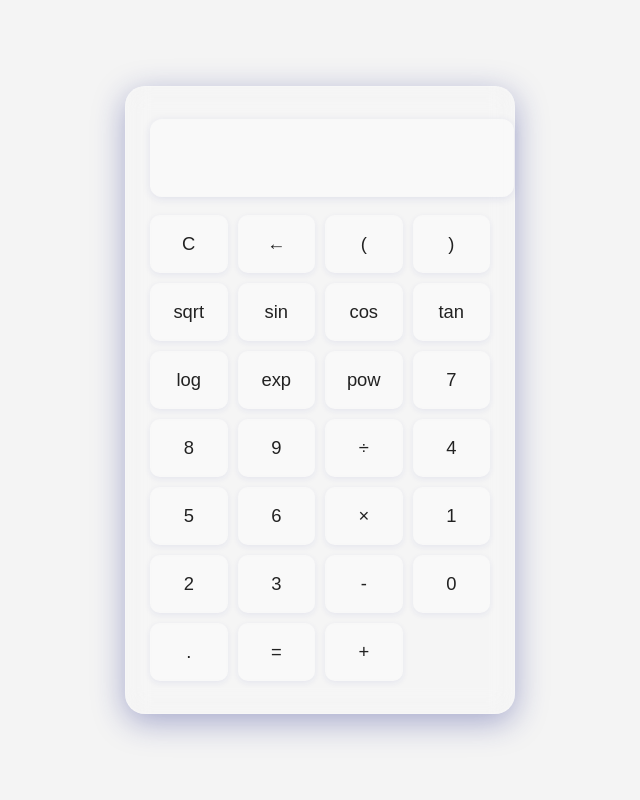
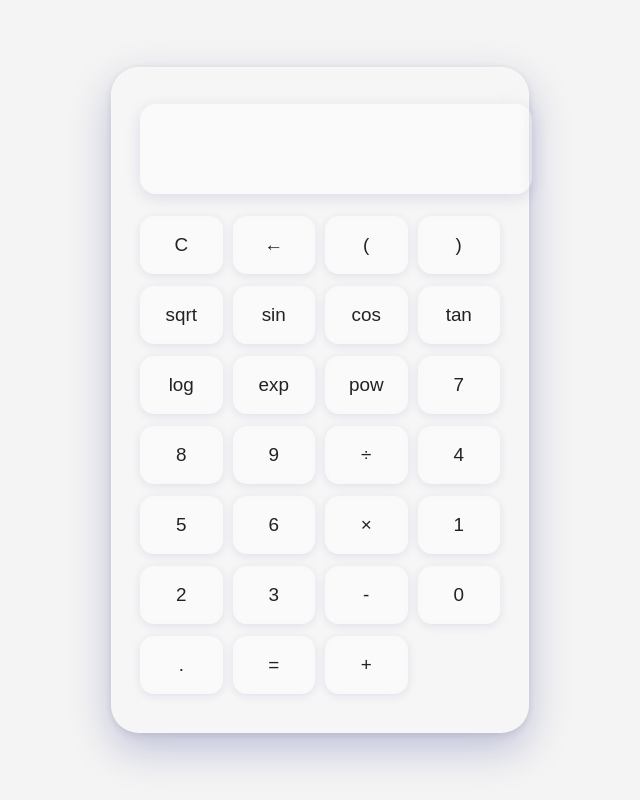
Before and after one commit to Zwe-Nyi-Nyi-KBZ/MCP-Testing, a plain HTML site: page calculator/index.html in a window 1280 px wide. Shown: the whole page, without its empty margins (320-960 px from the left). Drawn offline with Linux system fonts and the light colour scheme.

Commit message:
Resolve conflicts in blsh.txt and calculator/style.css

```diff
--- a/calculator/style.css
+++ b/calculator/style.css
@@ -7,29 +7,41 @@ body {
     margin: 0;
 }
 .calculator {
-    background: rgba(255, 255, 255, 0.15);
-    backdrop-filter: blur(12px) saturate(180%);
-    -webkit-backdrop-filter: blur(12px) saturate(180%);
-    border-radius: 20px;
-    box-shadow: 0 8px 32px 0 rgba(31, 38, 135, 0.37);
-    border: 1px solid rgba(255, 255, 255, 0.18);
-    padding: 32px 24px;
-    width: 340px;
-    transition: box-shadow 0.3s;
+    background: rgba(255, 255, 255, 0.18);
+    backdrop-filter: blur(18px) saturate(200%);
+    -webkit-backdrop-filter: blur(18px) saturate(200%);
+    border-radius: 28px;
+    box-shadow: 0 16px 40px 0 rgba(31, 38, 135, 0.25), 0 2px 8px 0 rgba(0,0,0,0.10);
+    border: 1.5px solid rgba(255, 255, 255, 0.22);
+    padding: 36px 28px;
+    width: 360px;
+    transition: box-shadow 0.3s, transform 0.3s;
+    position: relative;
+    top: 0;
+    left: 0;
+    z-index: 10;
+    animation: floatUp 2.5s cubic-bezier(.19,1,.22,1) infinite alternate;
+}
+
+@keyframes floatUp {
+    0% { transform: translateY(0px) scale(1); box-shadow: 0 16px 40px 0 rgba(31, 38, 135, 0.25), 0 2px 8px 0 rgba(0,0,0,0.10); }
+    100% { transform: translateY(-12px) scale(1.03); box-shadow: 0 24px 60px 0 rgba(31, 38, 135, 0.32), 0 4px 16px 0 rgba(0,0,0,0.12); }
 }
 .display {
     width: 100%;
-    height: 54px;
-    font-size: 2em;
-    margin-bottom: 18px;
+    height: 58px;
+    font-size: 2.1em;
+    margin-bottom: 22px;
     text-align: right;
     border: none;
-    border-radius: 12px;
-    padding: 12px;
-    background: rgba(255,255,255,0.25);
+    border-radius: 16px;
+    padding: 16px;
+    background: rgba(255,255,255,0.32);
     color: #222;
-    box-shadow: 0 2px 8px rgba(31,38,135,0.10);
-    backdrop-filter: blur(4px);
+    box-shadow: 0 4px 16px rgba(31,38,135,0.12);
+    backdrop-filter: blur(6px);
+    font-weight: 500;
+    letter-spacing: 1px;
 }
 .buttons {
     display: grid;
@@ -38,21 +50,25 @@ body {
 }
 button {
     padding: 18px;
-    font-size: 1.15em;
+    font-size: 1.18em;
     border: none;
-    border-radius: 10px;
-    background: rgba(255,255,255,0.22);
+    border-radius: 14px;
+    background: rgba(255,255,255,0.28);
     color: #222;
     cursor: pointer;
-    box-shadow: 0 2px 6px rgba(31,38,135,0.08);
-    transition: background 0.2s, box-shadow 0.2s;
-    backdrop-filter: blur(2px);
+    box-shadow: 0 2px 10px rgba(31,38,135,0.10);
+    transition: background 0.2s, box-shadow 0.2s, transform 0.2s;
+    backdrop-filter: blur(3px);
+    font-weight: 500;
+    margin-bottom: 2px;
 }
 button:hover {
-    background: rgba(255,255,255,0.32);
-    box-shadow: 0 4px 12px rgba(31,38,135,0.15);
+    background: rgba(255,255,255,0.38);
+    box-shadow: 0 6px 18px rgba(31,38,135,0.18);
+    transform: translateY(-2px) scale(1.04);
 }
 button:active {
-    background: rgba(255,255,255,0.42);
-    box-shadow: 0 2px 4px rgba(31,38,135,0.10);
+    background: rgba(255,255,255,0.48);
+    box-shadow: 0 2px 8px rgba(31,38,135,0.14);
+    transform: scale(0.98);
 }
```
Also changed, not shown: blsh.txt.
